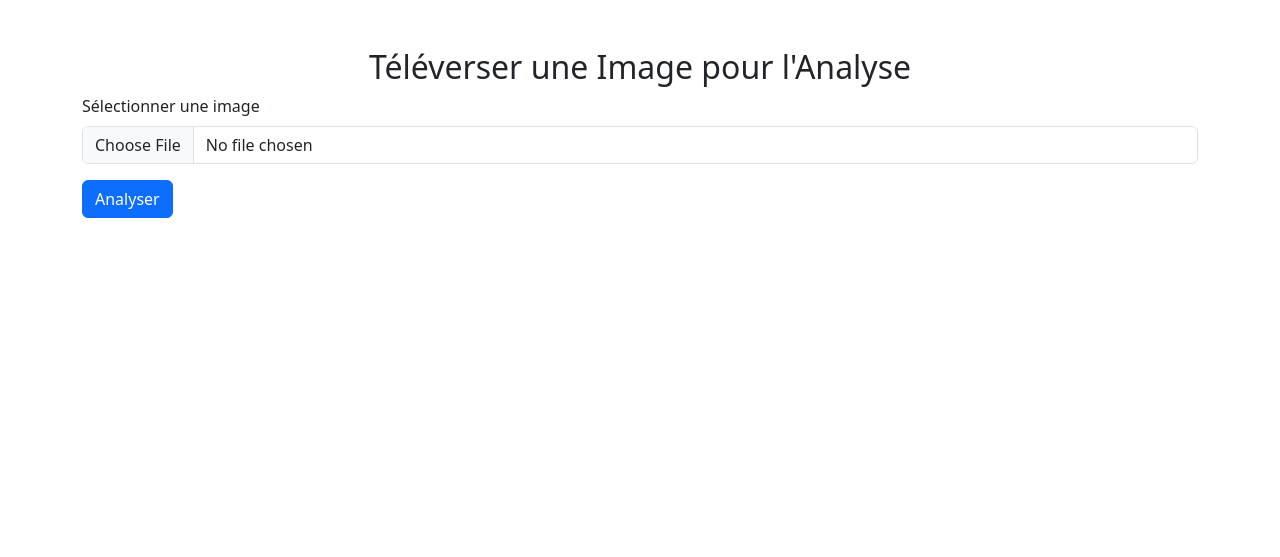
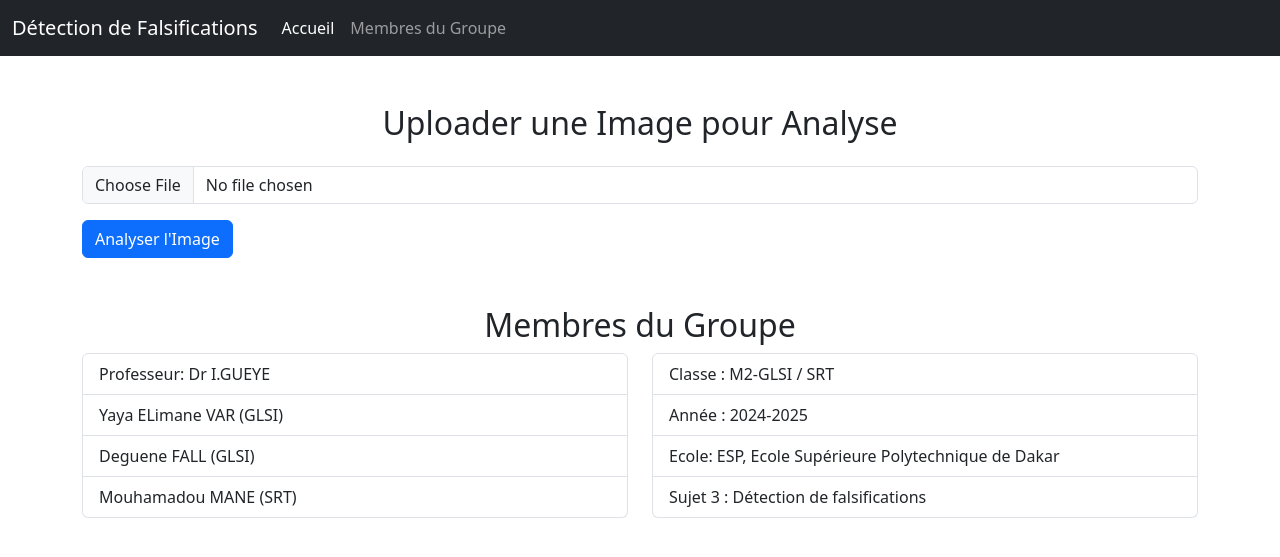
Before and after one commit to Takkino31/projet_deep_learning_m2, a Flask app: page / in a window 1280 px wide. Shown: the top 557 px of the page. Run offline with Flask 3, Linux system fonts and the light colour scheme; some libraries are stand-ins or nearby versions.

Commit message:
Version 2

```diff
--- a/app.py
+++ b/app.py
@@ -1,17 +1,25 @@
-from flask import Flask, render_template, request, url_for
 import os
+from flask import Flask, request, render_template
+from werkzeug.utils import secure_filename
 from detection.sift_detection import detect_sift
 from detection.cnn_detection import predict_image_authenticity
 
 app = Flask(__name__)
 
-# Répertoire où les images téléchargées seront stockées
-UPLOAD_FOLDER = 'static/upload'
+# Dossier où les images uploadées seront stockées
+UPLOAD_FOLDER = 'static/uploads/'
 app.config['UPLOAD_FOLDER'] = UPLOAD_FOLDER
 
-# Assurez-vous que le dossier existe
+# Crée le dossier d'uploads s'il n'existe pas
 if not os.path.exists(UPLOAD_FOLDER):
     os.makedirs(UPLOAD_FOLDER)
+
+# Extensions d'images autorisées
+ALLOWED_EXTENSIONS = {'png', 'jpg', 'jpeg', 'gif'}
+
+# Fonction pour vérifier si le fichier est une image autorisée
+def allowed_file(filename):
+    return '.' in filename and filename.rsplit('.', 1)[1].lower() in ALLOWED_EXTENSIONS
 
 @app.route('/')
 def index():
@@ -19,29 +27,43 @@ def index():
 
 @app.route('/upload', methods=['POST'])
 def upload_image():
+    # Vérifie si le fichier est dans la requête
     if 'file' not in request.files:
-        return 'Aucun fichier sélectionné.'
+        return "No file part", 400
 
     file = request.files['file']
+
+    # Si aucun fichier n'a été sélectionné
     if file.filename == '':
-        return 'Aucun fichier sélectionné.'
+        return "No selected file", 400
 
-    # Sauvegarder l'image dans le répertoire des uploads
-    filepath = os.path.join(app.config['UPLOAD_FOLDER'], file.filename)
-    file.save(filepath)
+    # Vérifie que le fichier a la bonne extension
+    if file and allowed_file(file.filename):
+        filename = secure_filename(file.filename)
+        filepath = os.path.join(app.config['UPLOAD_FOLDER'], filename)
 
-    # Analyser l'image avec SIFT
-    sift_similarity, sift_is_falsified = detect_sift(filepath)
+        # Enregistre le fichier
+        file.save(filepath)
 
-    # Analyser l'image avec DenseNet
-    densenet_result = predict_image_authenticity(filepath)
+        # Vérifie si le fichier est bien enregistré
+        if not os.path.exists(filepath):
+            return f"Error: file not found at {filepath}", 400
 
-    # Rendre la page de résultat avec les résultats des deux méthodes
-    return render_template('result.html',
-                           sift_similarity=sift_similarity,
-                           sift_is_falsified=sift_is_falsified,
-                           densenet_result=densenet_result,
-                           filepath=filepath)
+        # Appelle l'analyse SIFT
+        sift_similarity, sift_is_falsified = detect_sift(filepath)
+
+        # Appelle la prédiction CNN
+        cnn_result = predict_image_authenticity(filepath)
+
+        return render_template(
+            'result.html',
+            filepath=filepath,
+            sift_similarity=sift_similarity,
+            sift_is_falsified=sift_is_falsified,
+            cnn_result=cnn_result
+        )
+
+    return "Invalid file type", 400
 
 if __name__ == '__main__':
     app.run(debug=True)
--- a/templates/index.html
+++ b/templates/index.html
@@ -3,20 +3,61 @@
 <head>
     <meta charset="UTF-8">
     <meta name="viewport" content="width=device-width, initial-scale=1.0">
-    <title>Upload d'image</title>
+    <title>Détection de Falsifications d'Images</title>
     <link href="https://cdn.jsdelivr.net/npm/bootstrap@5.3.0-alpha1/dist/css/bootstrap.min.css" rel="stylesheet">
 </head>
 <body>
+    <nav class="navbar navbar-expand-lg navbar-dark bg-dark">
+        <div class="container-fluid">
+            <a class="navbar-brand" href="#">Détection de Falsifications</a>
+            <button class="navbar-toggler" type="button" data-bs-toggle="collapse" data-bs-target="#navbarNav" aria-controls="navbarNav" aria-expanded="false" aria-label="Toggle navigation">
+                <span class="navbar-toggler-icon"></span>
+            </button>
+            <div class="collapse navbar-collapse" id="navbarNav">
+                <ul class="navbar-nav">
+                    <li class="nav-item">
+                        <a class="nav-link active" href="#">Accueil</a>
+                    </li>
+                    <li class="nav-item">
+                        <a class="nav-link" href="#groupe">Membres du Groupe</a>
+                    </li>
+                </ul>
+            </div>
+        </div>
+    </nav>
+
     <div class="container mt-5">
-        <h2 class="text-center">Téléverser une Image pour l'Analyse</h2>
-        <form action="/upload" method="POST" enctype="multipart/form-data">
+        <h2 class="text-center">Uploader une Image pour Analyse</h2>
+        <form action="{{ url_for('upload_image') }}" method="POST" enctype="multipart/form-data" class="mt-4">
             <div class="mb-3">
-                <label for="file" class="form-label">Sélectionner une image</label>
-                <input type="file" class="form-control" id="file" name="file" required>
+                <input class="form-control" type="file" name="file" accept="image/*" required>
             </div>
-            <button type="submit" class="btn btn-primary">Analyser</button>
+            <button type="submit" class="btn btn-primary">Analyser l'Image</button>
         </form>
     </div>
+
+    <div class="container mt-5" id="groupe">
+        <h2 class="text-center">Membres du Groupe</h2>
+        <div class="row">
+            <div class="col-md-6">
+                <ul class="list-group">
+                    <li class="list-group-item">Professeur: Dr I.GUEYE</li>
+                    <li class="list-group-item">Yaya ELimane VAR (GLSI)</li>
+                    <li class="list-group-item">Deguene FALL (GLSI)</li>
+                    <li class="list-group-item">Mouhamadou MANE (SRT)</li>
+                </ul>
+            </div>
+            <div class="col-md-6">
+                <ul class="list-group">
+                    <li class="list-group-item">Classe : M2-GLSI / SRT</li>
+                    <li class="list-group-item">Année : 2024-2025</li>
+                    <li class="list-group-item">Ecole: ESP, Ecole Supérieure Polytechnique de Dakar</li>
+                    <li class="list-group-item">Sujet 3 : Détection de falsifications</li>
+                </ul>
+            </div>
+        </div>
+    </div>
+
     <script src="https://cdn.jsdelivr.net/npm/bootstrap@5.3.0-alpha1/dist/js/bootstrap.bundle.min.js"></script>
 </body>
 </html>
```
Also changed, not shown: static/css/style.css (+16 -21 lines), templates/result.html (+44 -6 lines), static/uploads/001_F.png (added), static/uploads/001_F_BC1.png (added), static/uploads/001_F_BC2.png (added), static/uploads/001_F_BC3.png (added), static/uploads/001_F_CA1.png (added), static/uploads/001_O_BC1.png (added), static/uploads/001_O_CR2.png (added), static/uploads/001_O_IB3.png (added), static/uploads/001_O_JC7.jpg (added), static/uploads/002_F_JC1.jpg (added), static/uploads/003_O_NA3.png (added), static/uploads/004_F_NA3.png (added), 1 more files.
